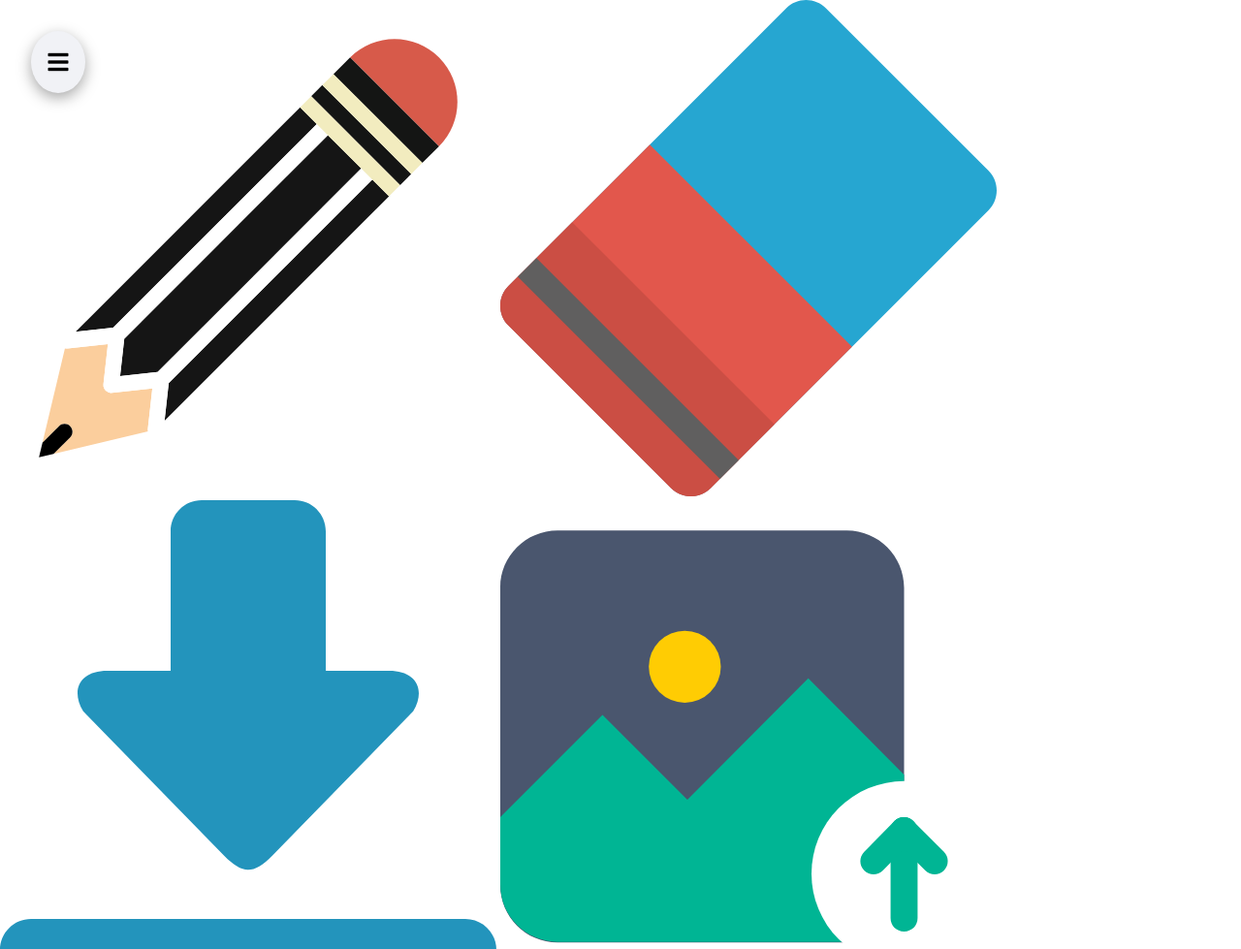
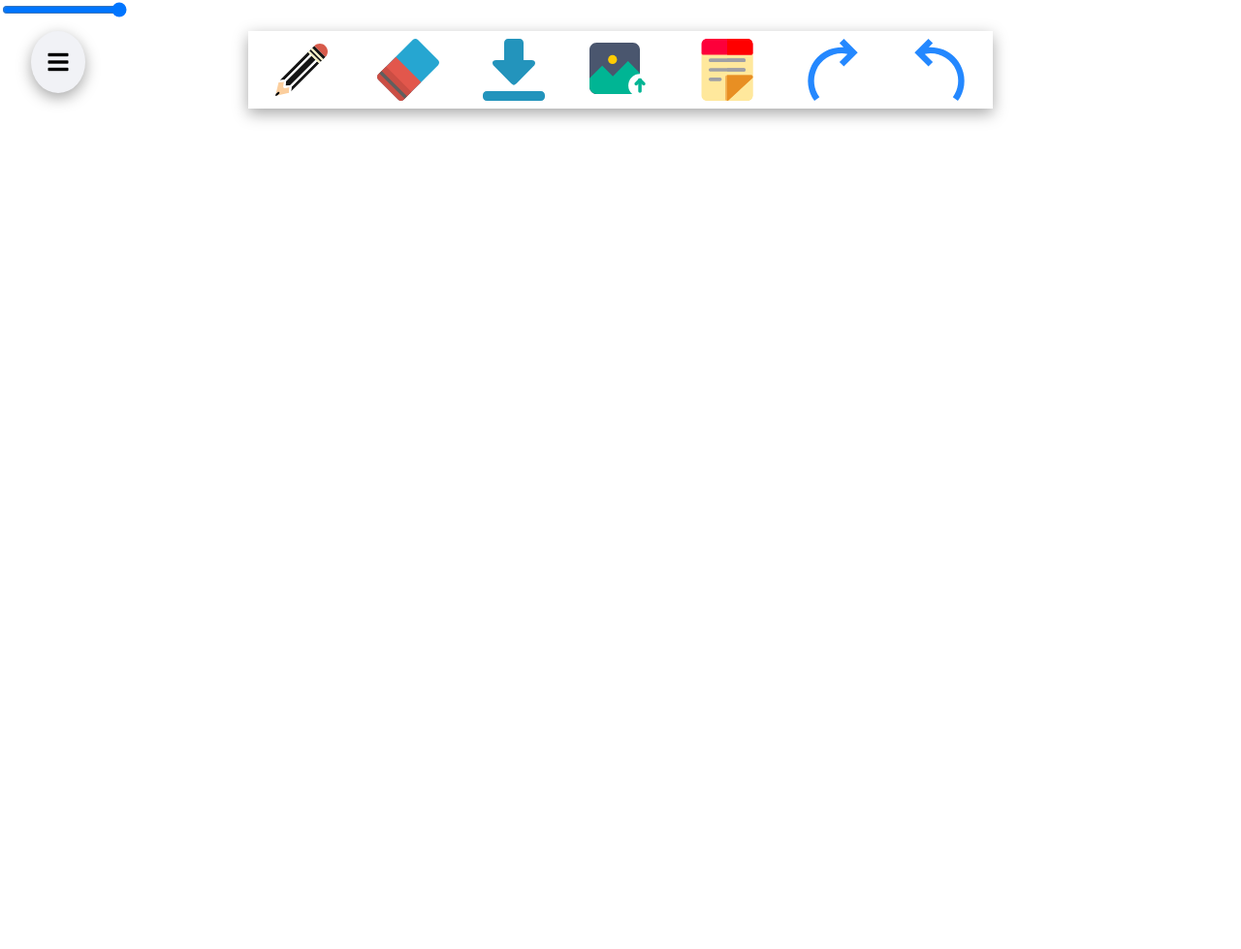
Before and after one commit to abhirajsinha/OpenBoard, a plain HTML site: page index.html in a window 1280 px wide. Shown: the top 979 px of the page at 97% size. After the commit the page ends 800 px from the top, so only its background shows below. Drawn offline with Linux system fonts and the light colour scheme.

Commit message:
added pencil features

```diff
--- a/index.html
+++ b/index.html
@@ -27,6 +27,18 @@
         <img src="./Icons/Redo.svg" alt="">
         <img src="./Icons/Undo.svg" alt="">
     </div>
+
+    <div class="pencil-tool">
+        <div class="pencil-width-cont">
+            <input type="range" min="2" max="10" value="10">
+        </div>
+        <div class="pencil-color-cont">
+            <div class="black pencil-color"></div>
+            <div class="blue pencil-color"></div>
+            <div class="red pencil-color"></div>
+        </div>
+    </div>
+    <div class="eraser-tool"></div>
     <script src="./tools.js"></script>
   </body>
 </html>
--- a/style.css
+++ b/style.css
@@ -21,3 +21,19 @@
     border-radius: 50%;
     font-size: 1.5rem;
 }
+
+.tools-cont{
+    display: flex;
+    height: 5rem;
+    width: 60vw;
+    justify-content: space-around;
+    position: absolute;
+    box-shadow: rgba(0, 0, 0, 0.35) 0px 5px 15px;
+    top: 2rem;
+    left: 20vw;
+}
+
+.tools-cont > *{
+    display: block;
+    width: 4rem;
+}
```
